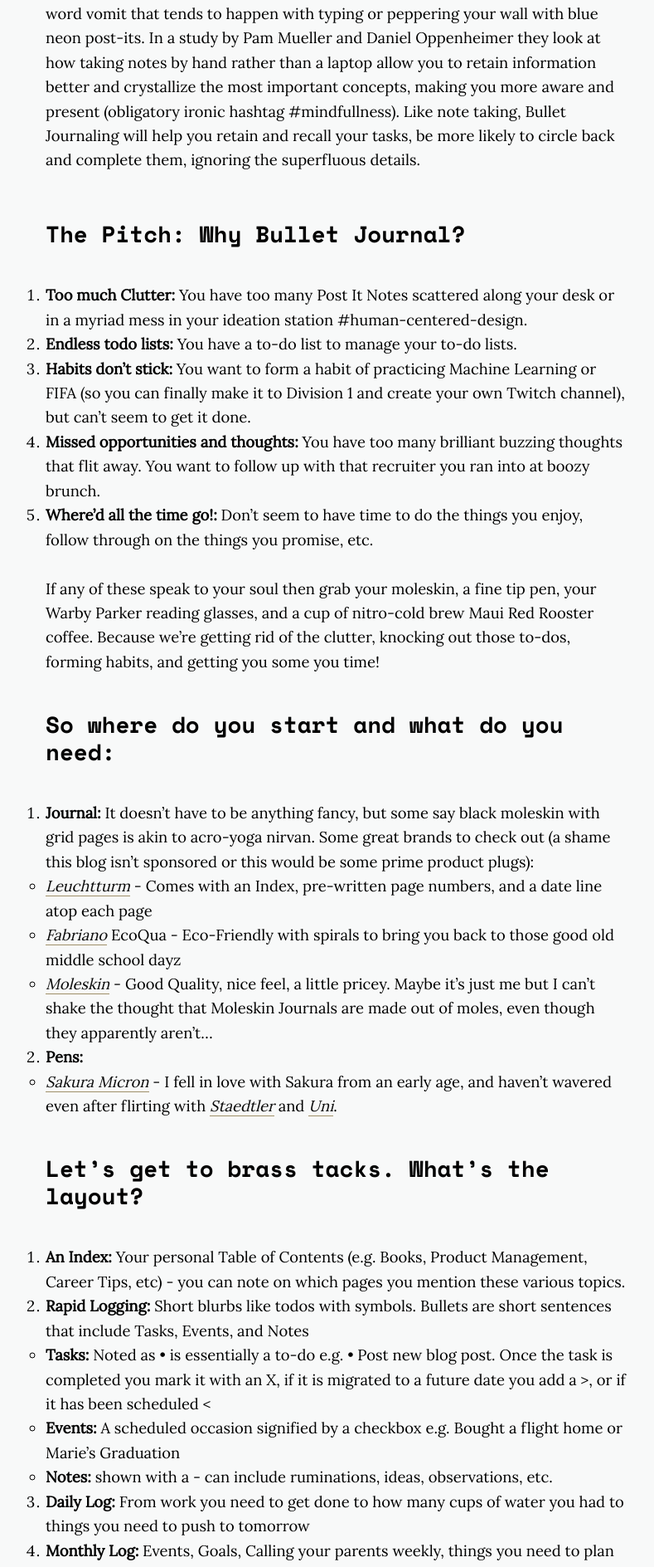
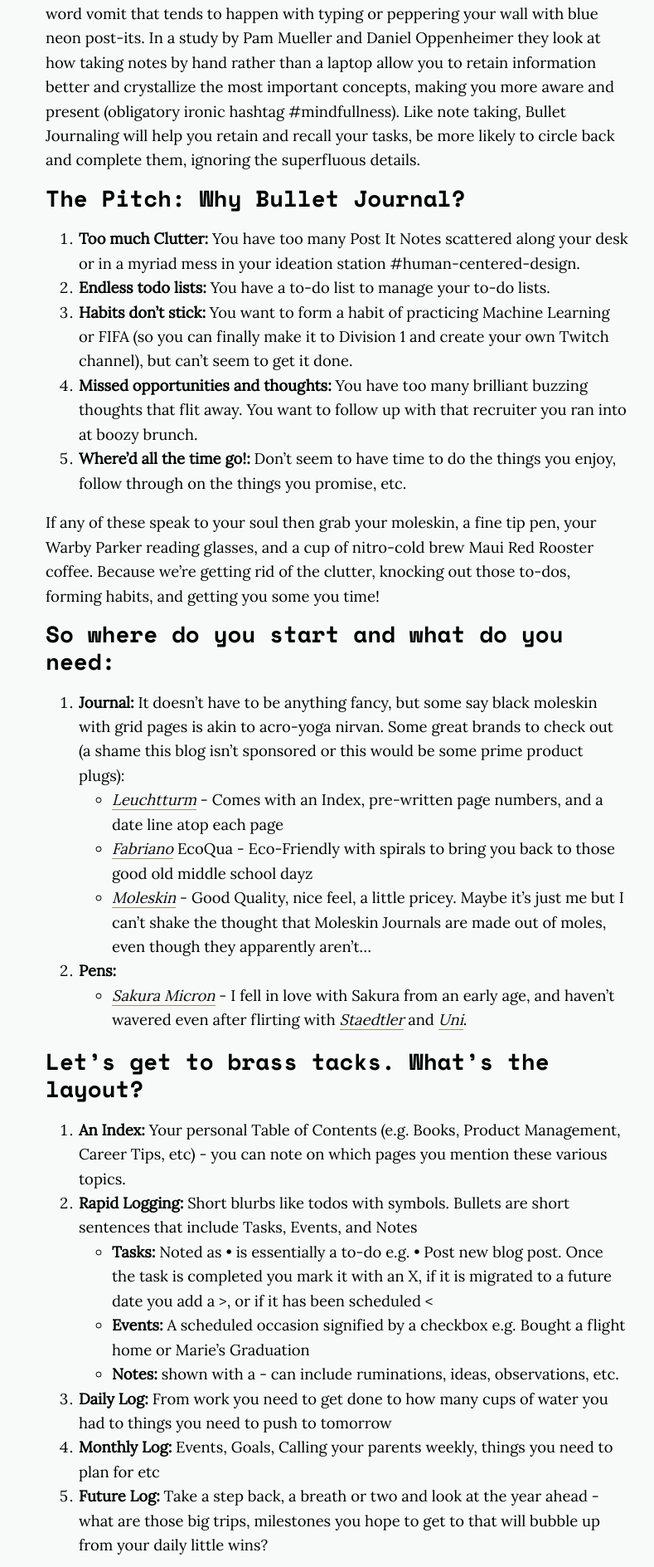
Before and after one commit to chrisferrer/blog, a Jekyll site: the page built from _posts/2017-02-27-bullet-journaling.md, in a window 1280 px wide. Shown: the part 1663-3551 px from the top of the page at 83% size, without its empty margins (233-1022 px from the left). Built offline with Jekyll 4.4.1, drawn with Linux system fonts in a browser that asks for light colours; nearby versions of some CDN libraries; Markdown is read by kramdown in place of the engine named in the settings.

Commit message:
updated padding on ordered and unordered lists.

```diff
--- a/_posts/2017-02-27-bullet-journaling.md
+++ b/_posts/2017-02-27-bullet-journaling.md
@@ -17,38 +17,28 @@
 
 While writing your thoughts down requires work, it's worth it. By making it a little more taxing you start to refine what is really worth writing down and avoid the word vomit that tends to happen with typing or peppering your wall with blue neon post-its. In a study by Pam Mueller and Daniel Oppenheimer they look at how taking notes by hand rather than a laptop allow you to retain information better and crystallize the most important concepts, making you more aware and present (obligatory ironic hashtag #mindfullness). Like note taking, Bullet Journaling will help you retain and recall your tasks, be more likely to circle back and complete them, ignoring the superfluous details.
 
-<br>
-
 ## The Pitch: Why Bullet Journal?
-
-<br>
 
 1. **Too much Clutter:** You have too many Post It Notes scattered along your desk or in a myriad mess in your ideation station #human-centered-design.
 2. **Endless todo lists:** You have a to-do list to manage your to-do lists.
 3. **Habits don't stick:** You want to form a habit of practicing Machine Learning or FIFA (so you can finally make it to Division 1 and create your own Twitch channel), but can't seem to get it done.
 4. **Missed opportunities and thoughts:** You have too many brilliant buzzing thoughts that flit away. You want to follow up with that recruiter you ran into at boozy brunch.
 5. **Where'd all the time go!:** Don't seem to have time to do the things you enjoy, follow through on the things you promise, etc.
-<br>
+
 If any of these speak to your soul then grab your moleskin, a fine tip pen, your Warby Parker reading glasses, and a cup of nitro-cold brew Maui Red Rooster coffee. Because we're getting rid of the clutter, knocking out those to-dos, forming habits, and getting you some you time!
 
-<br>
 
 ## So where do you start and what do you need:
 
-<br>
 
 1. **Journal:** It doesn't have to be anything fancy, but some say black moleskin with grid pages is akin to acro-yoga nirvan. Some great brands to check out (a shame this blog isn't sponsored or this would be some prime product plugs):
-* _[Leuchtturm][2]_ - Comes with an Index, pre-written page numbers, and a date line atop each page
-* _[Fabriano][3]_ EcoQua - Eco-Friendly with spirals to bring you back to those good old middle school dayz
-* _[Moleskin][4]_ - Good Quality, nice feel, a little pricey. Maybe it's just me but I can't shake the thought that Moleskin Journals are made out of moles, even though they apparently aren't…
+   - _[Leuchtturm][2]_ - Comes with an Index, pre-written page numbers, and a date line atop each page
+   - _[Fabriano][3]_ EcoQua - Eco-Friendly with spirals to bring you back to those good old middle school dayz
+   - _[Moleskin][4]_ - Good Quality, nice feel, a little pricey. Maybe it's just me but I can't shake the thought that Moleskin Journals are made out of moles, even though they apparently aren't…
 2. **Pens:**
-* _[Sakura Micron][5]_ - I fell in love with Sakura from an early age, and haven't wavered even after flirting with _[Staedtler][6]_ and _[Uni][7]_.
-
-<br>
+   - _[Sakura Micron][5]_ - I fell in love with Sakura from an early age, and haven't wavered even after flirting with _[Staedtler][6]_ and _[Uni][7]_.
 
 ## Let's get to brass tacks. What's the layout?
-
-<br>
 
 1. **An Index:** Your personal Table of Contents (e.g. Books, Product Management, Career Tips, etc) - you can note on which pages you mention these various topics.
 2. **Rapid Logging:** Short blurbs like todos with symbols. Bullets are short sentences that include Tasks, Events, and Notes
@@ -65,11 +55,7 @@
 
 If you're still not convinced let me highlight in a buzzed fashion the TOP 5 reasons you should Bullet Journal
 
-<br>
-
 ## Benefits:
-
-<br>
 
 1. **Stay on top of and accomplish your goals**
 2. **Maintain good habits by getting a long term view** - check out this article on habit forming from _[BrainPickings][10]_
--- a/_sass/_base.scss
+++ b/_sass/_base.scss
@@ -102,8 +102,8 @@
 }
 
 ol, ul {
-  margin: 0;
-  padding: 0;
+  margin: 5;
+  padding: 5;
 }
 
 ul.footer__social {
```
Also changed, not shown: _posts/2020/2020-02-19-Bluetooth-Headphones-A-Ranking.markdown (+18 -3 lines), 2 other files.
